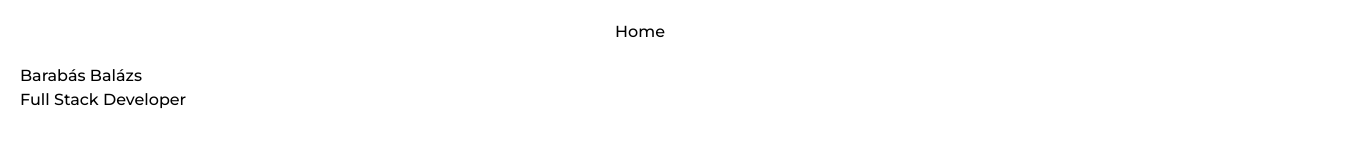
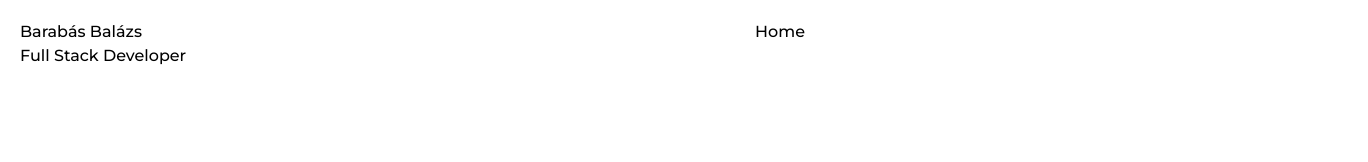
Before and after one commit to Barabasbalazs/personal-site, a Nuxt app: page / in a window 1280 px wide. Shown: the top 162 px of the page, 1368 px wide, since content can reach past the window. Built offline with nearby package versions, Linux system fonts and the light colour scheme.

Commit message:
redid the sidebar a bit

```diff
--- a/components/shared/Sidebar.vue
+++ b/components/shared/Sidebar.vue
@@ -1,8 +1,8 @@
 <template>
-  <div class="flex flex-col">
+  <NuxtLink to="/" class="flex flex-col">
     <span>Barabás Balázs</span>
     <span>Full Stack Developer</span>
-  </div>
+  </NuxtLink>
   <NuxtLink to="/projects"> Projects </NuxtLink>
   <div>Experience</div>
   <div class="flex flex-col">
--- a/layouts/default.vue
+++ b/layouts/default.vue
@@ -1,16 +1,20 @@
 <template>
-  <div class="font-medium">
-    <div class="py-5 flex justify-center w-full items-center">
-      <slot name="title" />
+  <div class="font-medium flex">
+    <div
+      class="flex flex-col justify-between py-5 px-3 md:px-5 whitespace-nowrap w-48 h-screen"
+    >
+      <SharedSidebar />
     </div>
-    <div class="flex">
-      <div
-        class="flex flex-col justify-between pb-5 px-3 md:px-5 whitespace-nowrap w-48"
-      >
-        <SharedSidebar />
+    <div class="w-full">
+      <div class="my-5 flex justify-center items-center">
+        <slot name="title" />
       </div>
-      <div class="flex items-center justify-center w-full h-screen flex-col">
-        <slot name="content" />
+      <div class="flex">
+        <div
+          class="flex items-center justify-center w-full h-screen flex-col p-5"
+        >
+          <slot name="content" />
+        </div>
       </div>
     </div>
   </div>
--- a/pages/index.vue
+++ b/pages/index.vue
@@ -1,7 +1,7 @@
 <template>
   <NuxtLayout name="default">
     <template #title>
-      <h1 class="h-full">Home</h1>
+      <h1>Home</h1>
     </template>
     <template #content>
       <HomepageMarqueeWrapper />
```
